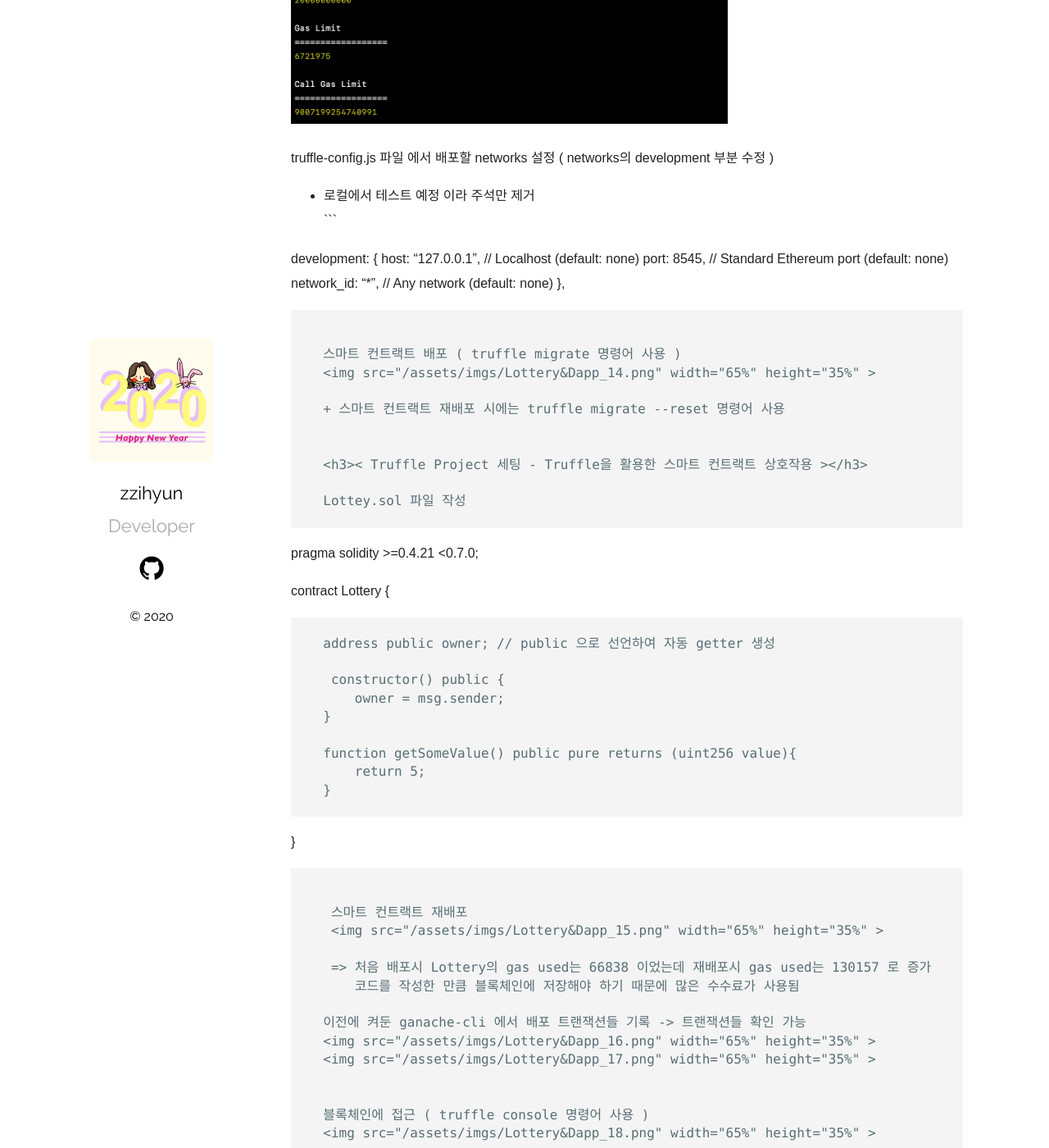
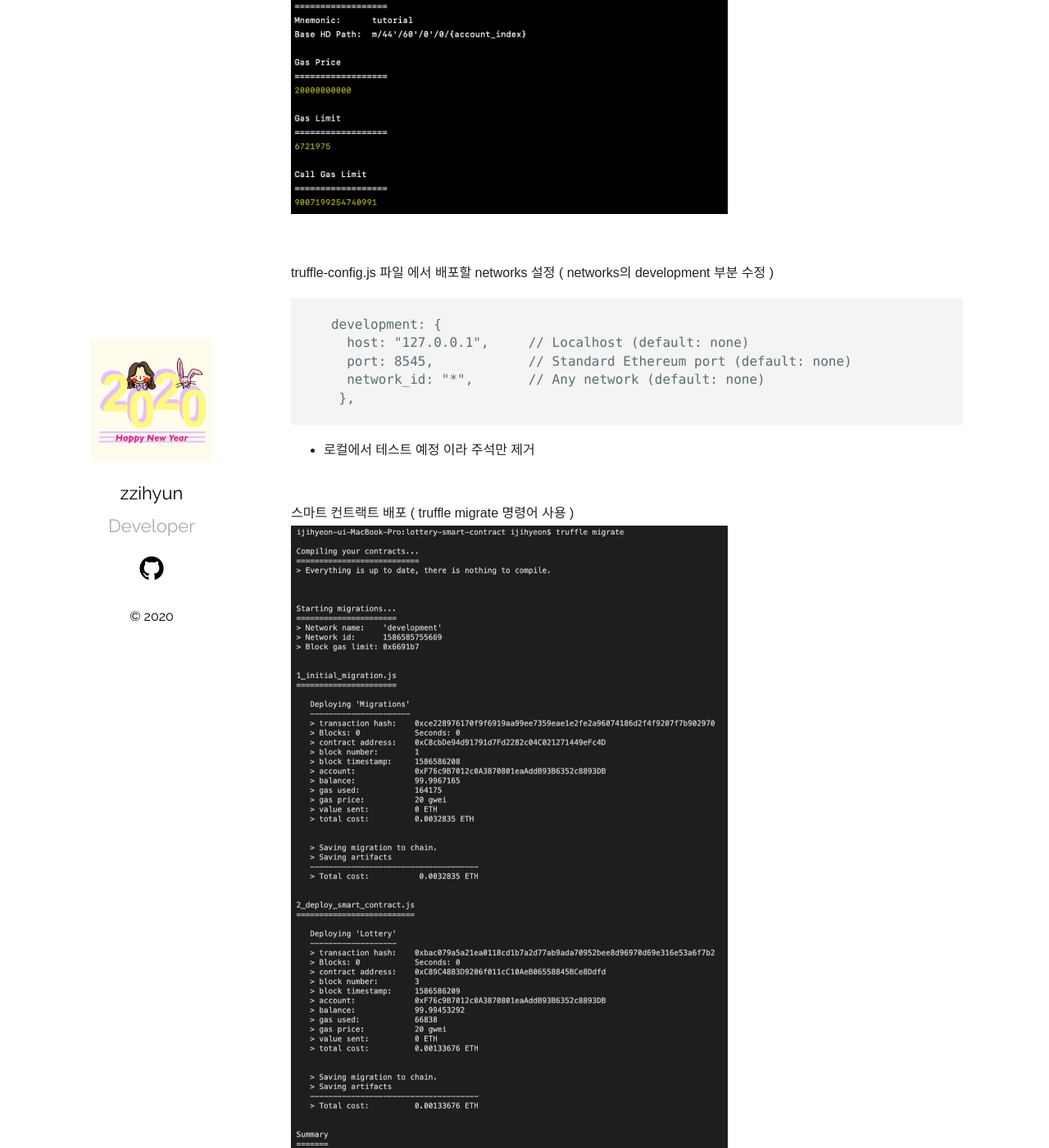
Before and after one commit to jhhhj1002/jhhhj1002.github.io, a Jekyll site: the page built from _posts/2020-04-11-Lottery-Dapp-02.markdown, in a window 1280 px wide and 1400 px high, scrolled down 3585 px. Shown: the whole window at 82% size. Built offline with Jekyll 4.4.1, drawn with Linux system fonts in a browser that asks for light colours; some of the changed text lies outside the part shown.

Commit message:
Update 2020-04-11-Lottery-Dapp-02.markdown

````diff
--- a/_posts/2020-04-11-Lottery-Dapp-02.markdown
+++ b/_posts/2020-04-11-Lottery-Dapp-02.markdown
@@ -11,24 +11,30 @@ categories: Ethereum Dapp Truffle
 <h3>< Truffle Project 세팅 - Truffle Project 설정 및 구조 설명 ></h3>
 
   설치 했었던 Truffle, Solidity, Node 버전 확인
-  <img src="/assets/imgs/Lottery&Dapp_06.png" width="65%" height="35%" >
+  <img src="/assets/imgs/Lottery&Dapp_06.png" width="50%" height="30%" >
 
+  <br/>
   프로젝트 폴더 생성 lecture-tutorial 후 smartcontract를 사용할 폴더 lottery-smart-contract 생성
   <img src="/assets/imgs/Lottery&Dapp_07.png" width="65%" height="35%" >
 
+  <br/>
   lottery-smart-contract 폴더로 이동하여 truffle init 명령어 실행 -> truffle 프로젝트의 기본세팅
   <img src="/assets/imgs/Lottery&Dapp_08.png" width="65%" height="35%" >
 
+  <br/>
   새로생긴 폴더들 확인 ( ls-al 명령어 사용 )
   <img src="/assets/imgs/Lottery&Dapp_09.png" width="65%" height="35%" >
 
-  Visual Studio Code 로 lottery-smart-contract 프로젝트 오픈 -> Migrations.sol, 1_initial_migration.js 파일 생성 확인
+  <br/>
+  Visual Studio Code 로 lottery-smart-contract 프로젝트 오픈
+    -> Migrations.sol, 1_initial_migration.js 파일 생성 확인
   <img src="/assets/imgs/Lottery&Dapp_10.png" width="65%" height="35%" >
 
   + contracts 폴더 : 스마트 컨트랙트 관련 폴더
   + migrations 폴더 : 배포 관련 스크립트 폴더
   + test 폴더 : 단위테스트 관련 폴더
 
+  <br/>
   contracts 폴더 안에 Lottery.sol 파일 생성 후 컨트랙트 기본구조 작성
   ```
    pragma solidity >=0.4.21 <0.7.0;
@@ -36,16 +42,18 @@ categories: Ethereum Dapp Truffle
    contract Lottery {
 
    }
-
   ```
 
+  <br/>
   컴파일
-  <img src="/assets/imgs/Lottery&Dapp_11.png" width="65%" height="35%" >
+  <img src="/assets/imgs/Lottery&Dapp_11.png" width="70%" height="40%" >
 
+  <br/>
   컴파일시 build 폴더 생성 -> 컴파일 결과 json 파일로 생성
+  <img src="/assets/imgs/Lottery&Dapp_12.png" width="45%" height="25%" >
   + json 파일의 bytecode : 실제 blockchain 에 배포될 때 사용되는 bytecode
-  <img src="/assets/imgs/Lottery&Dapp_12.png" width="65%" height="35%" >
 
+  <br/>
   migrations 폴더에 2_deploy_smart_contract.js 파일 생성 후 배포 코드 작성
   ```
    const Lottery = artifacts.require("Lottery"); // artifacts.require 가 build 폴더 안에있는 Lottery 데이터 가지고옴
@@ -53,24 +61,25 @@ categories: Ethereum Dapp Truffle
    module.exports = function(deployer) {
      deployer.deploy(Lottery); // Lottery 의 bytecode를 가지고 와 deployer 배포 (deploy) 해줌
    };
-
   ```
 
+  <br/>
   배포하기 위해 사용할 blockchain 네트워크 ( ganache-cli -d -m tutorial 명령어 사용 - 단어는 tutorial 로 설정 )
   <img src="/assets/imgs/Lottery&Dapp_13.png" width="65%" height="35%" >
 
+  <br/>
   truffle-config.js 파일 에서 배포할 networks 설정 ( networks의 development 부분 수정 )
-  + 로컬에서 테스트 예정 이라 주석만 제거
-   ```
 
+  ```
    development: {
      host: "127.0.0.1",     // Localhost (default: none)
      port: 8545,            // Standard Ethereum port (default: none)
      network_id: "*",       // Any network (default: none)
     },
+  ```
+   + 로컬에서 테스트 예정 이라 주석만 제거
 
-  ```
-
+  <br/>
   스마트 컨트랙트 배포 ( truffle migrate 명령어 사용 )
   <img src="/assets/imgs/Lottery&Dapp_14.png" width="65%" height="35%" >
 
````
